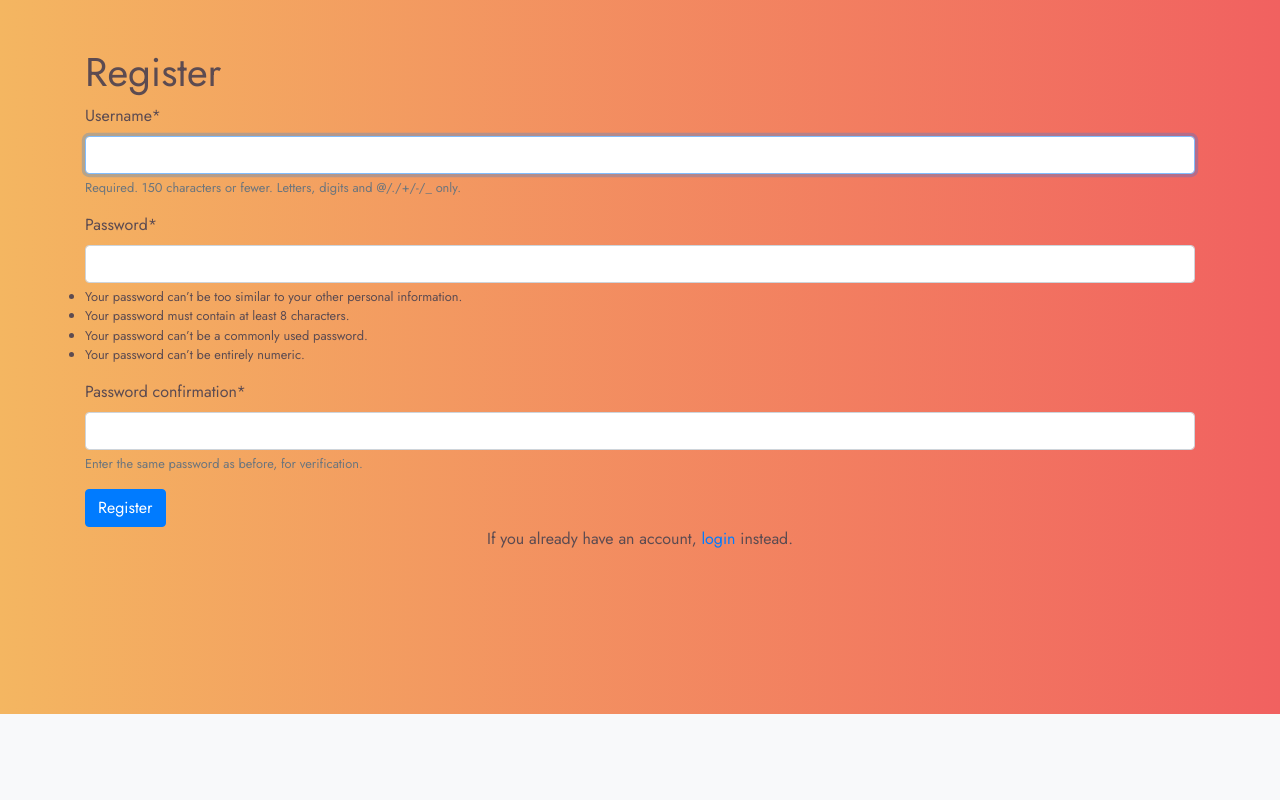
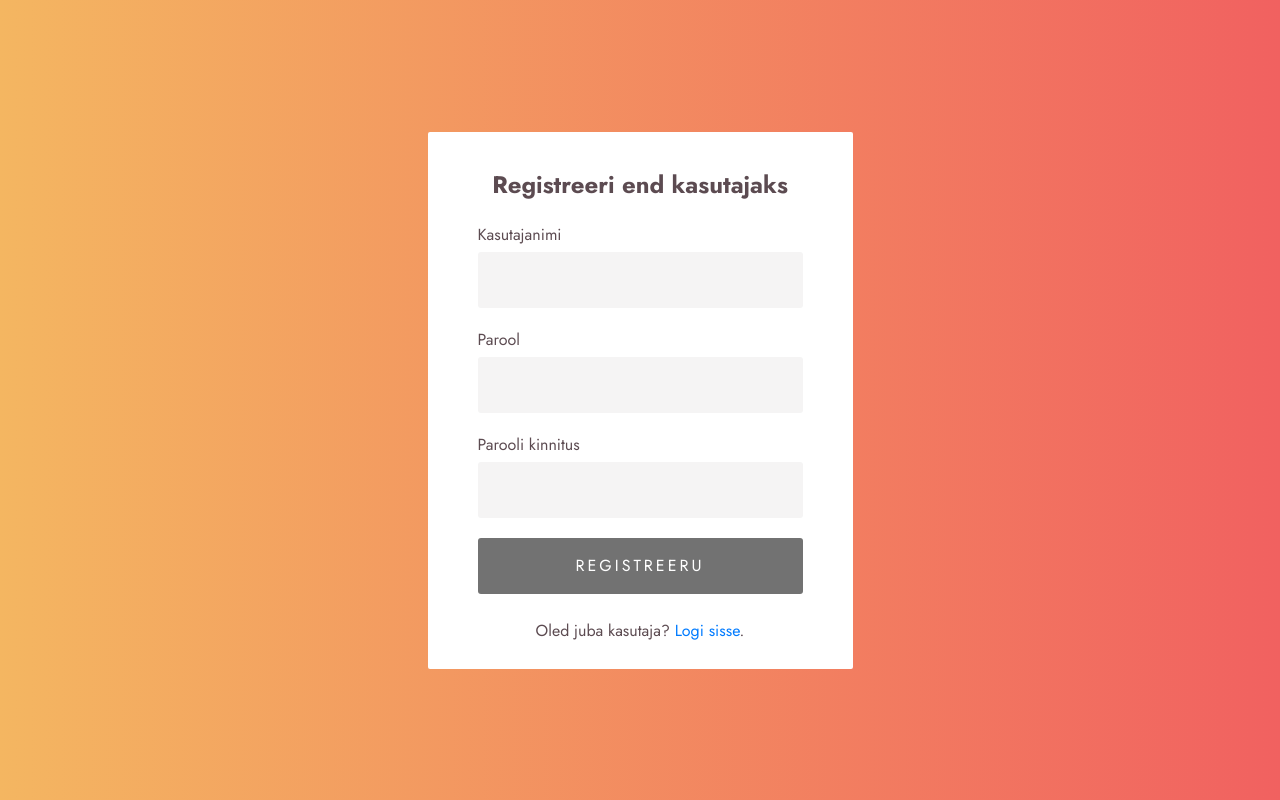
Before and after one commit to MarleenRahe/jube-tore-projekt, a Django app: page /register in a window 1280 px wide. Shown: the part 86-886 px from the top of the page. Before the commit the page ends 800 px from the top, so only its background shows below. Run offline with Django 4.2, Linux system fonts and the light colour scheme; some libraries are stand-ins or nearby versions.

Commit message:
login ja register kuigi register tegelt ei tööta lols

```diff
--- a/veebileht/main/static/style/style1.css
+++ b/veebileht/main/static/style/style1.css
@@ -83,7 +83,7 @@ body{
 }
 
 .form .input_wrap .btn.enabled{
-  background: #1dbf73;
+  background: #727272;
   cursor: pointer;
 }
 
--- a/veebileht/main/templates/base.html
+++ b/veebileht/main/templates/base.html
@@ -13,7 +13,7 @@
     <meta name="viewport" content="width=device-width, initial-scale=1.0">
     <!--Bootstrap CSS-->
     <link rel="stylesheet" href="https://stackpath.bootstrapcdn.com/bootstrap/4.4.1/css/bootstrap.min.css" integrity="sha384-Vkoo8x4CGsO3+Hhxv8T/Q5PaXtkKtu6ug5TOeNV6gBiFeWPGFN9MuhOf23Q9Ifjh" crossorigin="anonymous">
-    <link rel="stylesheet" type="text/css" href="{% static 'style/style1.css' %}">
+
 </head>
 
 <body>
--- a/veebileht/main/templates/register.html
+++ b/veebileht/main/templates/register.html
@@ -1,22 +1,50 @@
-<head>
-	<title>Register</title>
-</head>
-
 {% extends "base.html" %}
 
 {% block content %}
 
+{% load static %}
+<head>
+	<title>Register</title>
+  <link rel="stylesheet" type="text/css" href="{% static 'style/style1.css' %}">
+</head>
+
 {% load crispy_forms_tags %}
 
 <!--Register-->
-<div class="container py-5">
-	<h1>Register</h1>
-	<form method="POST">
-		{% csrf_token %}
-		{{ register_form|crispy }}
-		<button class="btn btn-primary" type="submit">Register</button>
-	</form>
-	<p class="text-center">If you already have an account, <a href="login">login</a> instead.</p>
+<div class="wrapper">
+  <div class="form">
+    <div class="title">
+      Registreeri end kasutajaks
+    </div>
+    <form method="POST" action="/" onsubmit="register_request();">
+        {% csrf_token %}
+      <div class="input_wrap">
+        <label for="input_text">Kasutajanimi</label>
+        <div class="input_field">
+          <input type="text" name="username*" class="input" id="input_text">
+        </div>
+      </div>
+      <div class="input_wrap">
+        <label for="input_password">Parool</label>
+        <div class="input_field">
+          <input type="password" name="password" class="input" id="input_password">
+        </div>
+      </div>
+		<div class="input_wrap">
+        <label for="input_password">Parooli kinnitus</label>
+        <div class="input_field">
+          <input type="password" name="password confirmation" class="input" id="input_password">
+        </div>
+      </div>
+      <div class="input_wrap">
+        <span class="error_msg">Incorrect username or password. Please try again</span>
+        <input type="submit" id="login_btn" class="btn enabled" value="Registreeru" >
+      </div>
+    </form>
+  <div style = "position:relative; top:25px;">
+    <p class="text-center">Oled juba kasutaja? <a href="login">Logi sisse</a>.</p>
+  </div>
+  </div>
 </div>
 
 {% endblock %}
--- a/veebileht/veebileht/urls.py
+++ b/veebileht/veebileht/urls.py
@@ -20,4 +20,6 @@ from django.urls import path, include
 urlpatterns = [
     path('admin/', admin.site.urls),
     path('', include("main.urls")),
+    path("", include("django.contrib.auth.urls")),
+
 ]
```
Also changed, not shown: veebileht/main/templates/login.html (+32 -10 lines), veebileht/db.sqlite3.
